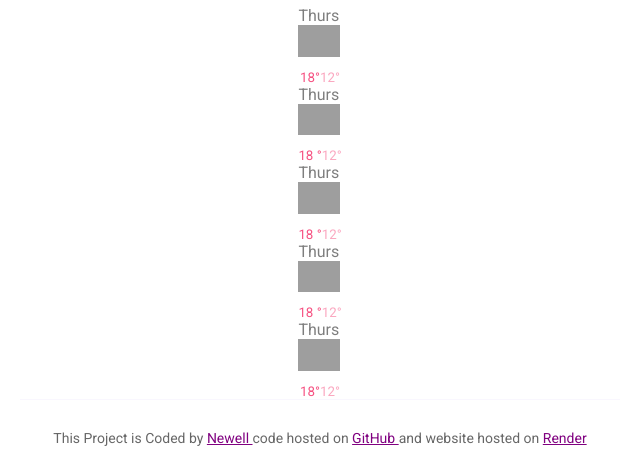
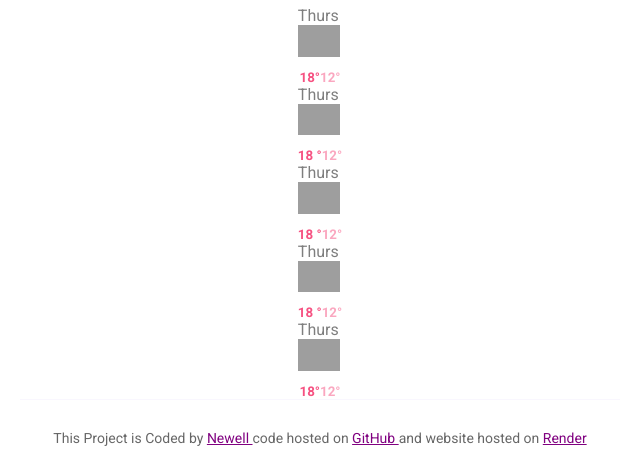
Before and after one commit to NewellNweke/weatherforecast, a plain HTML site: page index.html in a window 1280 px wide. Shown: the part 337-786 px from the top of the page, 320-960 px from the left. Drawn offline with nearby package versions, Linux system fonts and the light colour scheme; no server answers; grey boxes are pictures that could not be loaded; a web font is replaced by a local one.

Commit message:
updated my css with a strong feature

```diff
--- a/index.html
+++ b/index.html
@@ -54,10 +54,10 @@
                 <img src="http://shecodes-assets.s3.amazonaws.com/api/weather/icons/shower-rain-night.png" alt="weather" width ="42"/>
                 <div class="weather-forecast-temperature">
                     <span class="weather-forecast-temperature-max">
-                        18&deg;
+                       <strong>18&deg;</strong>
                     </span>
                         <span class= "weather-forecast-temperature-min">
-                            12&deg;
+                           <strong>12&deg;</strong>
                         </span>
                 </div>
             </div>
@@ -70,10 +70,10 @@
                 <img src="http://shecodes-assets.s3.amazonaws.com/api/weather/icons/shower-rain-night.png" alt="weather" width ="42"/>
                 <div class="weather-forecast-temperature">
                     <span class="weather-forecast-temperature-max">
-                        18 &deg;
+                       <strong>18 &deg;</strong>
                     </span>
                         <span class= "weather-forecast-temperature-min">
-                            12&deg;
+                           <strong> 12&deg;</strong>
                         </span>
                 </div>
             </div>
@@ -86,10 +86,10 @@
                 <img src="http://shecodes-assets.s3.amazonaws.com/api/weather/icons/shower-rain-night.png" alt="weather" width ="42"/>
                 <div class="weather-forecast-temperature">
                     <span class="weather-forecast-temperature-max">
-                        18 &deg;
+                       <strong>18 &deg;</strong>
                     </span>
                         <span class= "weather-forecast-temperature-min">
-                            12&deg;
+                            <strong>12&deg;</strong>
                         </span>
                 </div>
             </div>
@@ -102,10 +102,10 @@
                 <img src="http://shecodes-assets.s3.amazonaws.com/api/weather/icons/shower-rain-night.png" alt="weather" width ="42"/>
                 <div class="weather-forecast-temperature">
                     <span class="weather-forecast-temperature-max">
-                        18 &deg;
+                        <strong>18 &deg;</strong>
                     </span>
                         <span class= "weather-forecast-temperature-min">
-                            12&deg;
+                          <strong>12&deg;</strong>
                         </span>
                 </div>
             </div>
@@ -118,10 +118,10 @@
                 <img src="http://shecodes-assets.s3.amazonaws.com/api/weather/icons/shower-rain-night.png" alt="weather" width ="42"/>
                 <div class="weather-forecast-temperature">
                     <span class="weather-forecast-temperature-max">
-                        18&deg;
+                       <strong>18&deg;</strong>
                     </span>
                         <span class= "weather-forecast-temperature-min">
-                            12&deg;
+                           <strong>12&deg;</strong>
                         </span>
                 </div>
             </div>
--- a/src/style.css
+++ b/src/style.css
@@ -75,10 +75,9 @@ main{
     font-size: 28px;
 }
 .weather-forecast{
-    margin-top: 30px;
-    color: #000;
     display: flex;
     justify-content: space-around;
+    margin-top: 30px;
 }
 .weather-forecast-day{
     display: block;
```
